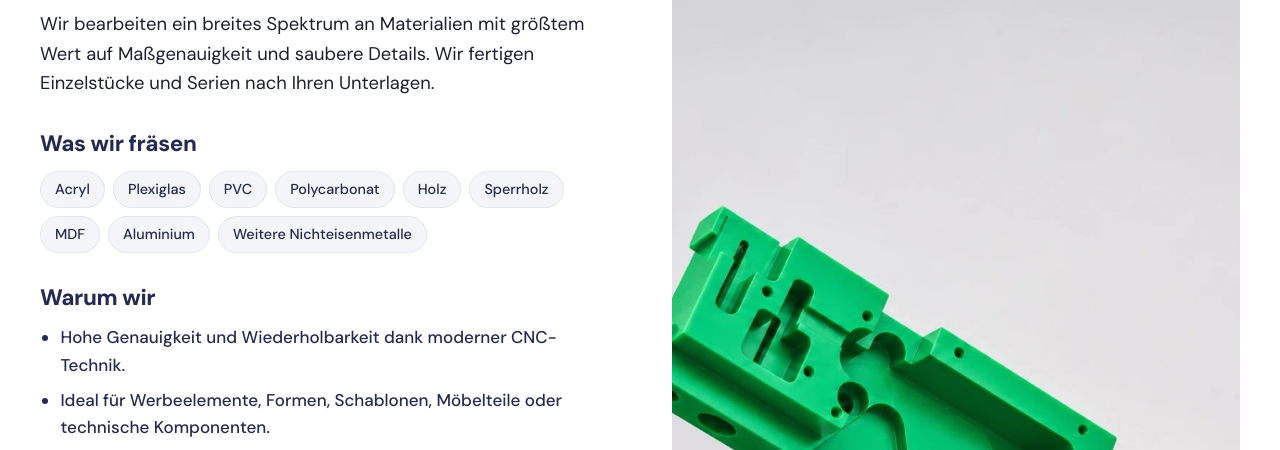
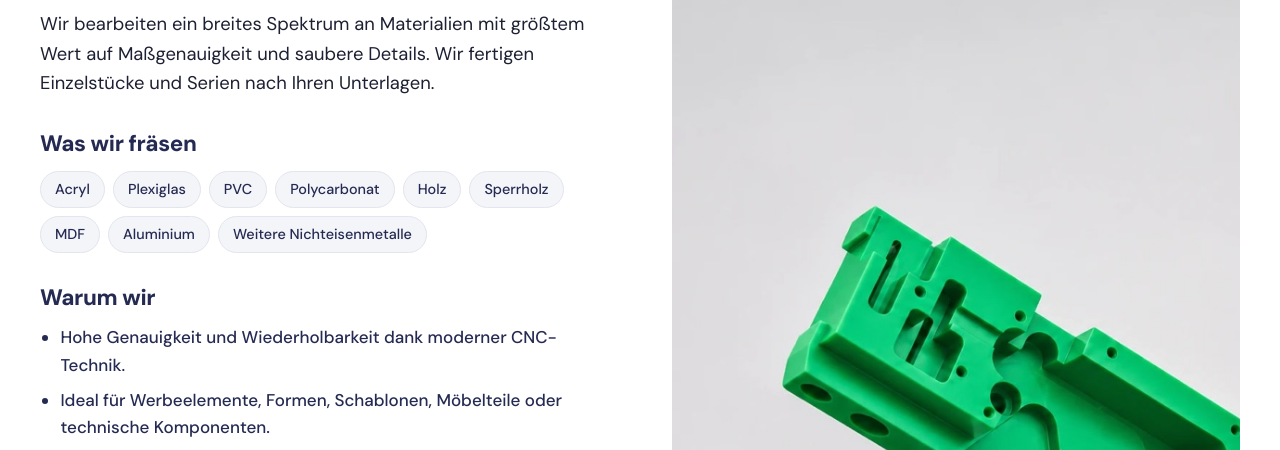
Before and after one commit to MartinVagner11/invako-web, a plain HTML site: page de/sluzba-frezovani.html in a window 1280 px wide. Shown: the part 502-952 px from the top of the page. Drawn offline with Linux system fonts and the light colour scheme.

Commit message:
CNC frezovani: fotka posunuta na sikmy dil
Co-Authored-By: Claude Opus 5.5 <noreply@anthropic.com>

```diff
--- a/de/sluzba-frezovani.html
+++ b/de/sluzba-frezovani.html
@@ -98,7 +98,7 @@
 
           <a href="sluzby.html" class="back-link">← Alle Leistungen</a>
         </div>
-        <div class="split__media img-slot" style="--img:url('../images/sluzba-frezovani.jpg')"></div>
+        <div class="split__media img-slot" style="--img:url('../images/sluzba-frezovani.jpg'); --img-pos:22% 50%"></div>
       </div>
     </section>
 
```
Also changed, not shown: en/sluzba-frezovani.html (+1 -1 lines), pl/sluzba-frezovani.html (+1 -1 lines), sluzba-frezovani.html (+1 -1 lines).
